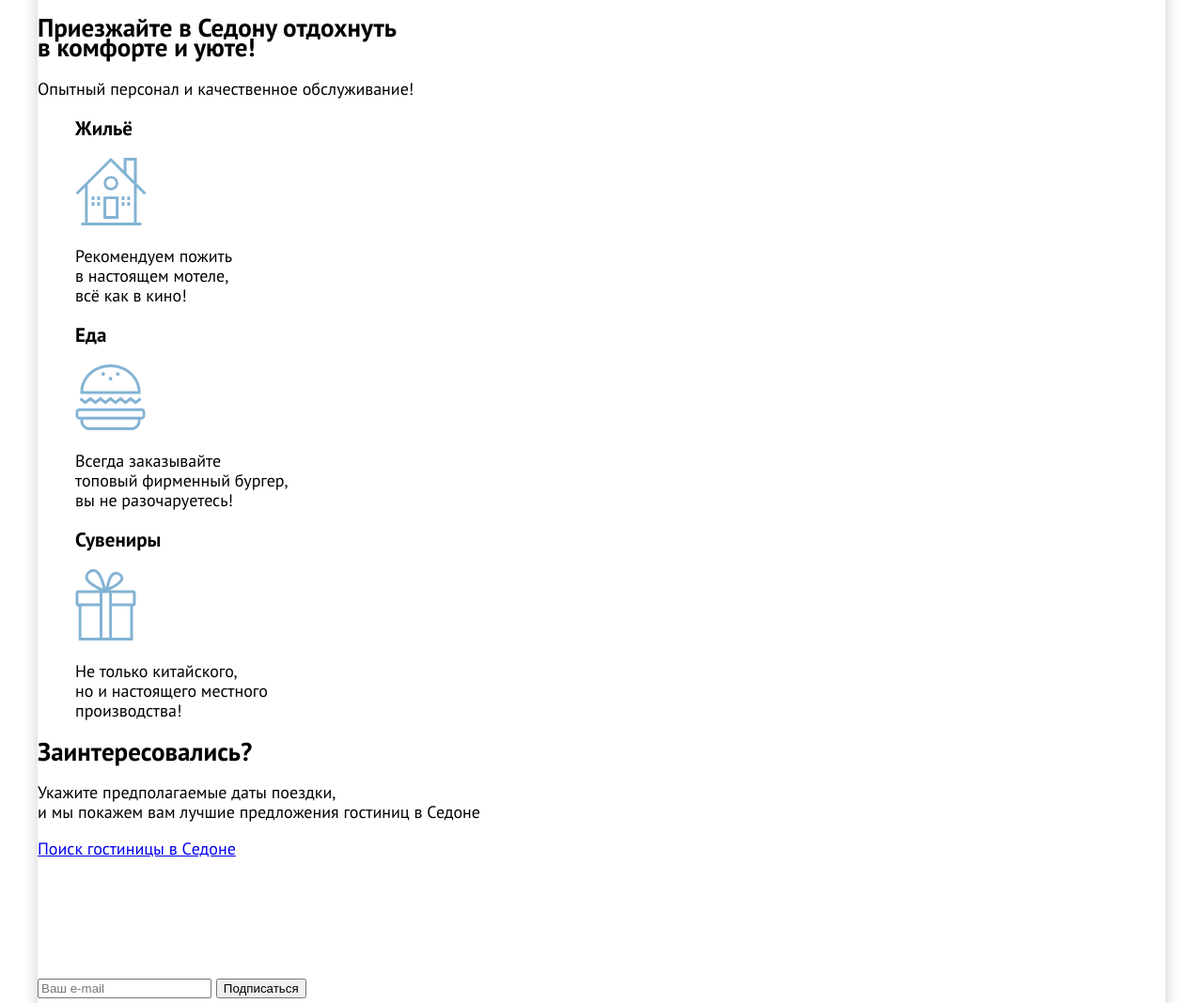
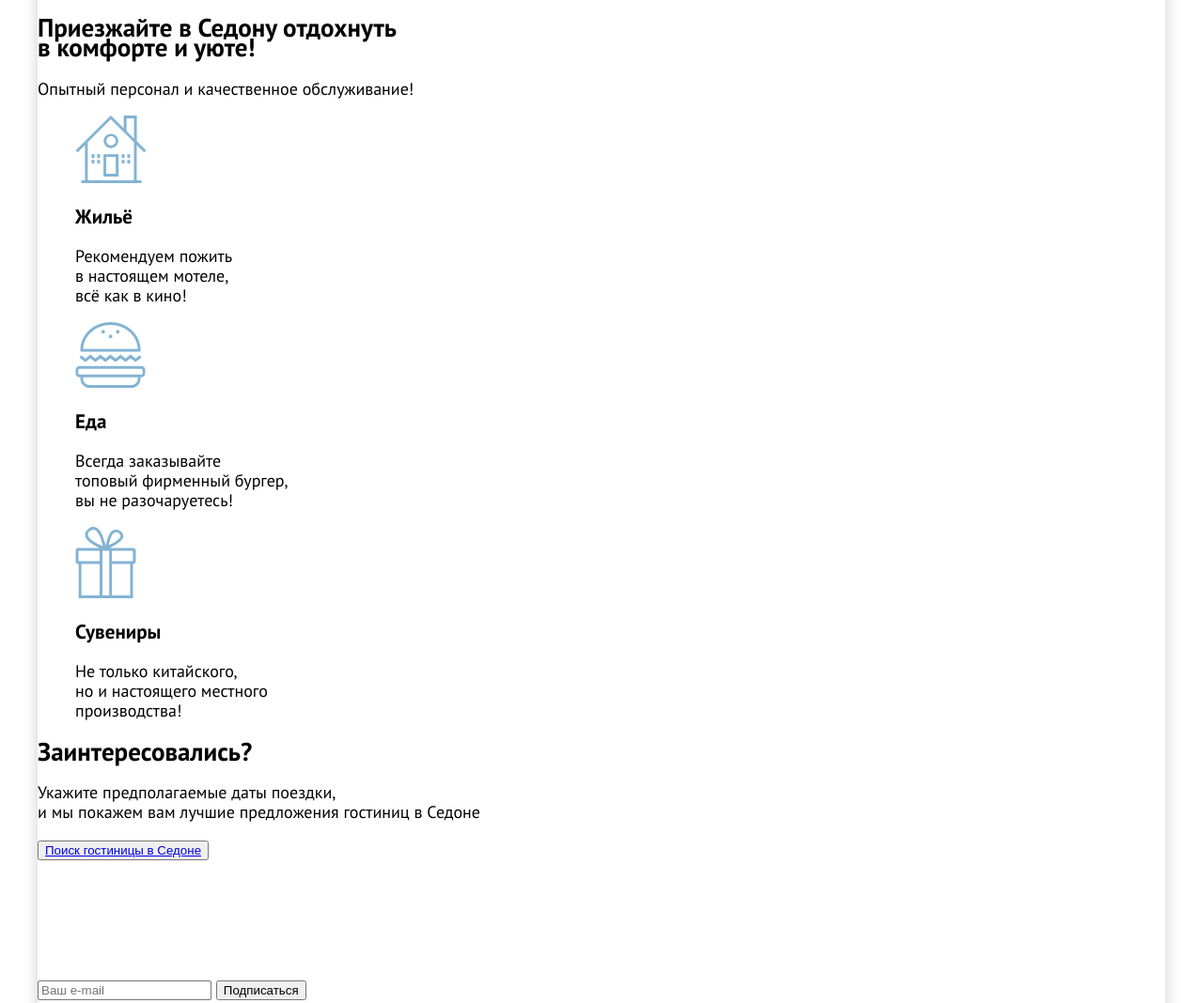
Before and after one commit to ArthurKovalchuk/2634229-sedona-2, a plain HTML site: page index.html in a window 1280 px wide. Shown: the part 2032-3100 px from the top of the page at 94% size. Drawn offline with Linux system fonts and the light colour scheme.

Commit message:
Что-то похожее

```diff
--- a/index.html
+++ b/index.html
@@ -130,31 +130,31 @@
             Приезжайте в Седону отдохнуть<br />
             в комфорте и уюте!
           </h2>
-          <p class="info-slogan-small">
+          <p class="info-slogan small">
             Опытный персонал и качественное обслуживание!
           </p>
           <ul class="info-list">
-            <li class="products">
+            <li class="products blue">
+              <img src="images/home.svg" alt="Жильё"/>
               <h3 class="info-title">Жильё</h3>
-              <img src="images/home.svg" alt="Жильё" />
               <p class="info-description">
-                Рекомендуем пожить<br />
-                в настоящем мотеле,<br />
+                Рекомендуем пожить<br>
+                в настоящем мотеле,<br>
                 всё как в кино!
               </p>
             </li>
             <li class="products">
+              <img src="images/food.svg" alt="Еда"/>
               <h3 class="info-title">Еда</h3>
-              <img src="images/food.svg" alt="Еда" />
               <p class="info-description">
                 Всегда заказывайте<br />
                 топовый фирменный бургер,<br />
                 вы не разочаруетесь!
               </p>
             </li>
-            <li class="products">
+            <li class="products blue">
+              <img src="images/gift.svg" alt="Сувениры"/>
               <h3 class="info-title">Сувениры</h3>
-              <img src="images/gift.svg" alt="Сувениры" />
               <p class="info-description">
                 Не только китайского,<br />
                 но и настоящего местного<br />
@@ -165,21 +165,22 @@
         </section>
 
         <!--SEARCH-->
-        <section class="search">
+        <section class="search-section">
           <h2 class="search-title">Заинтересовались?</h2>
           <p class="search-description">
             Укажите предполагаемые даты поездки,<br />и мы покажем вам лучшие
             предложения гостиниц в Седоне
           </p>
+          <button>
           <a class="button-search" href="#">Поиск гостиницы в Cедоне</a>
+          </button>
         </section>
 
         <!--SUBSCRIPTION-->
         <section class="subscription">
-          <div class="subscription-form">
             <h2 class="subscription-title">Подпишитесь на рассылку</h2>
             <p class="subscription-description">
-              Только полезная информация и никакого спама,<br />честное
+              Только полезная информация и никакого спама,<br/>честное
               бойскаутское!
             </p>
             <form
@@ -192,8 +193,8 @@
               >
               <input
                 type="email"
-                id="user-email"
-                name="user-email"
+                id="user-id"
+                name="user-name"
                 placeholder="Ваш e-mail"
                 required
               />
@@ -201,7 +202,6 @@
                 Подписаться
               </button>
             </form>
-          </div>
         </section>
       </main>
 
```
